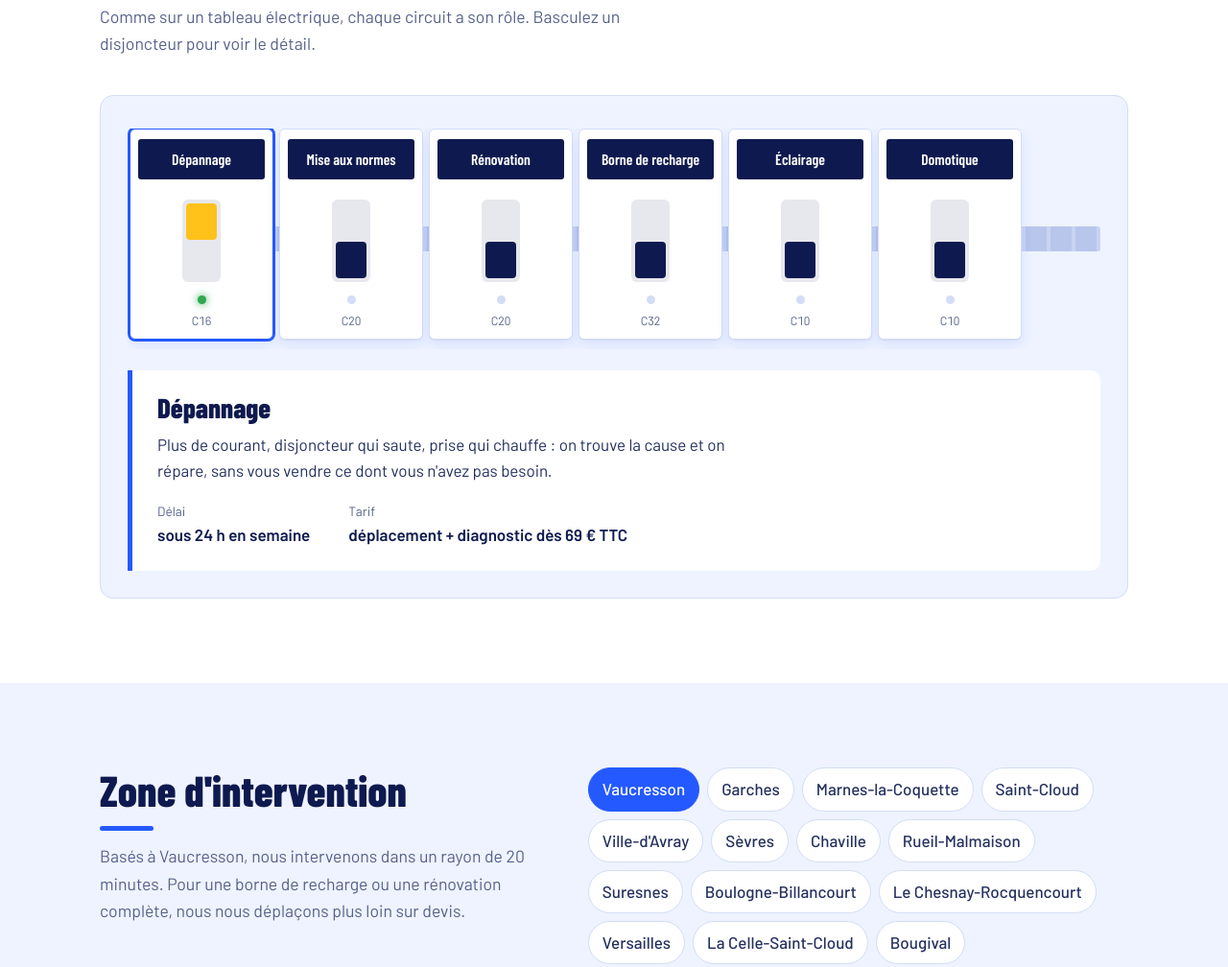
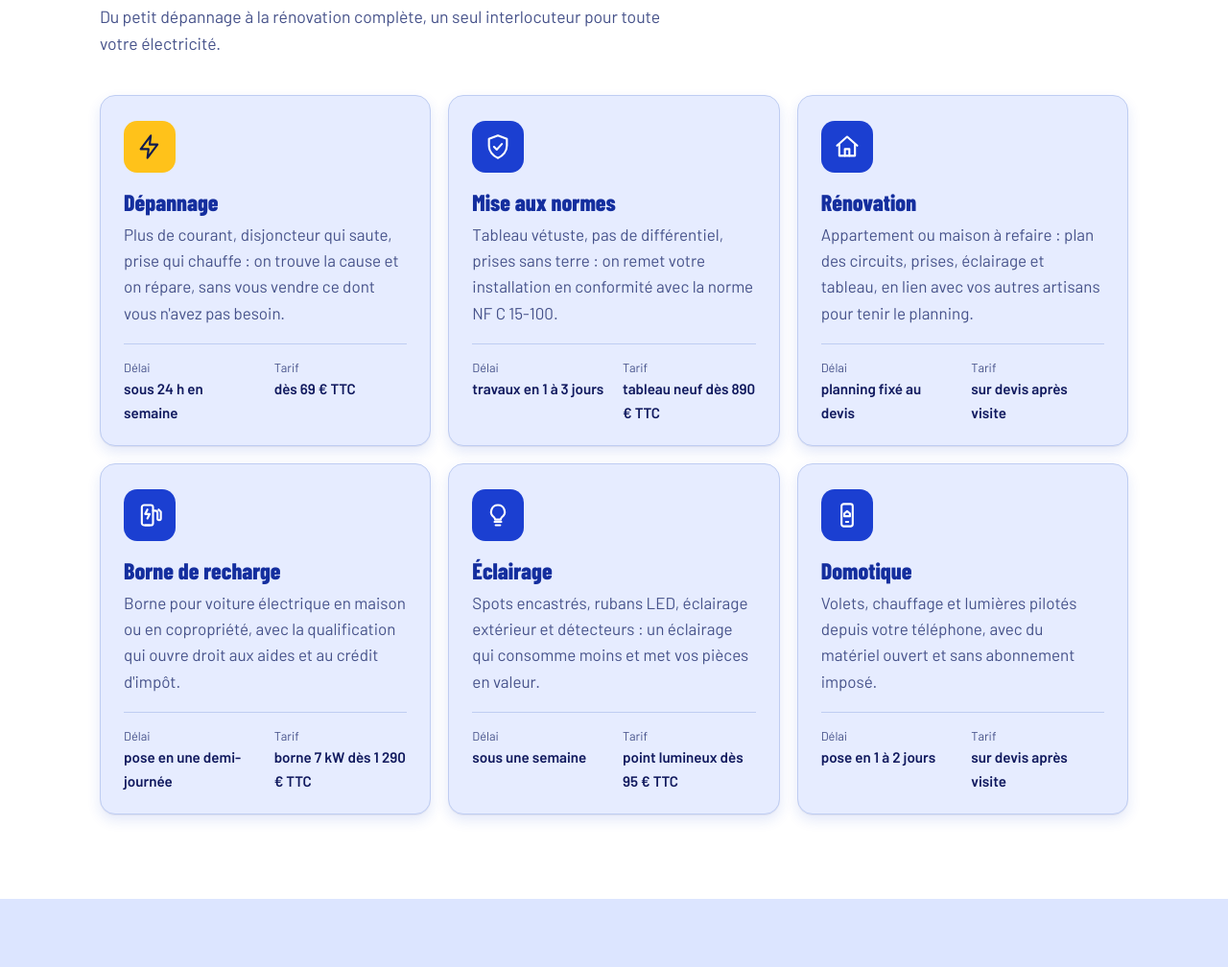
Before and after one commit to Moussa-data/portfolio-dev-fullstack, a plain HTML site: page demo/electricien/index.html in a window 1280 px wide. Shown: the part 1007-2015 px from the top of the page at 96% size. Drawn offline with Linux system fonts and the light colour scheme.

Commit message:
Démo électricien : services en cartes avec icônes, bleus plus profonds
Co-Authored-By: Claude Opus 5.5 <noreply@anthropic.com>
Claude-Session: https://claude.ai/code/session_01XoEdrcqzYAEgVNLdrRUv9T

```diff
--- a/demo/electricien/app.js
+++ b/demo/electricien/app.js
@@ -1,8 +1,7 @@
 /* =============================================================
    Atelier Ampère — interactions
    1. Bouton mode sombre / mode clair (choix mémorisé)
-   2. Tableau électrique : un disjoncteur = un service
-   3. Formulaire de devis : vérification des champs (démo, rien n'est envoyé)
+   2. Formulaire de devis : vérification des champs (démo, rien n'est envoyé)
    ============================================================= */
 
 document.addEventListener('DOMContentLoaded', function () {
@@ -24,71 +23,7 @@ document.addEventListener('DOMContentLoaded', function () {
     });
   }
 
-  // ---------- 2. Tableau électrique ----------
-  var services = {
-    depannage: {
-      titre: 'Dépannage',
-      texte: "Plus de courant, disjoncteur qui saute, prise qui chauffe : on trouve la cause et on répare, sans vous vendre ce dont vous n'avez pas besoin.",
-      delai: 'sous 24 h en semaine',
-      tarif: 'déplacement + diagnostic dès 69 € TTC'
-    },
-    normes: {
-      titre: 'Mise aux normes',
-      texte: "Tableau vétuste, pas de différentiel, prises sans terre : on remet votre installation en conformité avec la norme NF C 15-100, pièce par pièce si besoin.",
-      delai: 'devis sous 48 h, travaux en 1 à 3 jours',
-      tarif: 'tableau neuf posé dès 890 € TTC'
-    },
-    renovation: {
-      titre: 'Rénovation',
-      texte: "Appartement ou maison à refaire : plan des circuits, saignées, prises, éclairage et tableau. On travaille avec vos autres artisans pour respecter le planning.",
-      delai: 'selon surface, planning fixé au devis',
-      tarif: 'sur devis après visite'
-    },
-    borne: {
-      titre: 'Borne de recharge',
-      texte: "Installation d'une borne pour voiture électrique en maison ou en copropriété, avec la qualification qui vous ouvre droit aux aides et au crédit d'impôt.",
-      delai: 'pose en une demi-journée',
-      tarif: 'borne 7 kW posée dès 1 290 € TTC'
-    },
-    eclairage: {
-      titre: 'Éclairage',
-      texte: "Spots encastrés, rubans LED, éclairage extérieur et détecteurs : un éclairage qui consomme moins et qui met vos pièces en valeur.",
-      delai: 'intervention sous une semaine',
-      tarif: 'point lumineux dès 95 € TTC'
-    },
-    domotique: {
-      titre: 'Domotique',
-      texte: "Volets, chauffage et lumières pilotés depuis votre téléphone, programmation des absences et suivi de consommation. On installe du matériel ouvert, pas d'abonnement imposé.",
-      delai: 'étude puis pose en 1 à 2 jours',
-      tarif: 'sur devis après visite'
-    }
-  };
-
-  var modules = document.querySelectorAll('.module');
-  var detail = document.getElementById('detailService');
-
-  if (modules.length && detail) {
-    var afficher = function (cle) {
-      var s = services[cle];
-      if (!s) return;
-      detail.querySelector('.detail-titre').textContent = s.titre;
-      detail.querySelector('.detail-texte').textContent = s.texte;
-      var dd = detail.querySelectorAll('.detail-infos dd');
-      dd[0].textContent = s.delai;
-      dd[1].textContent = s.tarif;
-    };
-
-    modules.forEach(function (module) {
-      module.addEventListener('click', function () {
-        // Un seul circuit allumé à la fois
-        modules.forEach(function (m) { m.setAttribute('aria-pressed', 'false'); });
-        module.setAttribute('aria-pressed', 'true');
-        afficher(module.dataset.service);
-      });
-    });
-  }
-
-  // ---------- 3. Formulaire de devis ----------
+  // ---------- 2. Formulaire de devis ----------
   var formulaire = document.getElementById('formulaireDevis');
   if (formulaire) {
     var merci = document.getElementById('merci');
--- a/demo/electricien/index.html
+++ b/demo/electricien/index.html
@@ -17,7 +17,7 @@
       document.documentElement.setAttribute('data-theme', theme);
     })();
   </script>
-  <link rel="stylesheet" href="style.css?v=4">
+  <link rel="stylesheet" href="style.css?v=7">
 </head>
 <body>
 
@@ -88,62 +88,68 @@
       </div>
     </section>
 
-    <!-- ================= SERVICES : le tableau électrique ================= -->
+    <!-- ================= SERVICES : cartes avec icônes ================= -->
     <section class="section" id="services">
       <div class="conteneur">
         <h2>Nos services</h2>
-        <p class="section-intro">Comme sur un tableau électrique, chaque circuit a son rôle. Basculez un disjoncteur pour voir le détail.</p>
+        <p class="section-intro">Du petit dépannage à la rénovation complète, un seul interlocuteur pour toute votre électricité.</p>
 
-        <div class="tableau">
-          <div class="tableau-rail" role="group" aria-label="Services">
-            <button type="button" class="module" data-service="depannage" aria-pressed="true" aria-controls="detailService">
-              <span class="etiquette">Dépannage</span>
-              <span class="module-corps"><span class="manette"></span></span>
-              <span class="module-voyant" aria-hidden="true"></span>
-              <span class="module-calibre" aria-hidden="true">C16</span>
-            </button>
-            <button type="button" class="module" data-service="normes" aria-pressed="false" aria-controls="detailService">
-              <span class="etiquette">Mise aux normes</span>
-              <span class="module-corps"><span class="manette"></span></span>
-              <span class="module-voyant" aria-hidden="true"></span>
-              <span class="module-calibre" aria-hidden="true">C20</span>
-            </button>
-            <button type="button" class="module" data-service="renovation" aria-pressed="false" aria-controls="detailService">
-              <span class="etiquette">Rénovation</span>
-              <span class="module-corps"><span class="manette"></span></span>
-              <span class="module-voyant" aria-hidden="true"></span>
-              <span class="module-calibre" aria-hidden="true">C20</span>
-            </button>
-            <button type="button" class="module" data-service="borne" aria-pressed="false" aria-controls="detailService">
-              <span class="etiquette">Borne de recharge</span>
-              <span class="module-corps"><span class="manette"></span></span>
-              <span class="module-voyant" aria-hidden="true"></span>
-              <span class="module-calibre" aria-hidden="true">C32</span>
-            </button>
-            <button type="button" class="module" data-service="eclairage" aria-pressed="false" aria-controls="detailService">
-              <span class="etiquette">Éclairage</span>
-              <span class="module-corps"><span class="manette"></span></span>
-              <span class="module-voyant" aria-hidden="true"></span>
-              <span class="module-calibre" aria-hidden="true">C10</span>
-            </button>
-            <button type="button" class="module" data-service="domotique" aria-pressed="false" aria-controls="detailService">
-              <span class="etiquette">Domotique</span>
-              <span class="module-corps"><span class="manette"></span></span>
-              <span class="module-voyant" aria-hidden="true"></span>
-              <span class="module-calibre" aria-hidden="true">C10</span>
-            </button>
-          </div>
-
-          <div class="detail" id="detailService" aria-live="polite">
-            <!-- Rempli par app.js ; contenu par défaut si JavaScript est désactivé -->
-            <h3 class="detail-titre">Dépannage</h3>
-            <p class="detail-texte">Plus de courant, disjoncteur qui saute, prise qui chauffe : on trouve la cause et on répare, sans vous vendre ce dont vous n'avez pas besoin.</p>
-            <dl class="detail-infos">
+        <ul class="services">
+          <li class="service">
+            <span class="service-icone" aria-hidden="true"><svg viewBox="0 0 24 24"><path d='M13 2 4 14h7l-1 8 9-12h-7l1-8z'/></svg></span>
+            <h3>Dépannage</h3>
+            <p>Plus de courant, disjoncteur qui saute, prise qui chauffe : on trouve la cause et on répare, sans vous vendre ce dont vous n'avez pas besoin.</p>
+            <dl class="service-infos">
               <div><dt>Délai</dt><dd>sous 24 h en semaine</dd></div>
-              <div><dt>Tarif</dt><dd>déplacement + diagnostic dès 69 € TTC</dd></div>
+              <div><dt>Tarif</dt><dd>dès 69 € TTC</dd></div>
             </dl>
-          </div>
-        </div>
+          </li>
+          <li class="service">
+            <span class="service-icone" aria-hidden="true"><svg viewBox="0 0 24 24"><path d='M12 2 4 5v6c0 5 3.4 9.3 8 11 4.6-1.7 8-6 8-11V5l-8-3z'/><path d='m8.5 12 2.5 2.5 4.5-5'/></svg></span>
+            <h3>Mise aux normes</h3>
+            <p>Tableau vétuste, pas de différentiel, prises sans terre : on remet votre installation en conformité avec la norme NF C 15-100.</p>
+            <dl class="service-infos">
+              <div><dt>Délai</dt><dd>travaux en 1 à 3 jours</dd></div>
+              <div><dt>Tarif</dt><dd>tableau neuf dès 890 € TTC</dd></div>
+            </dl>
+          </li>
+          <li class="service">
+            <span class="service-icone" aria-hidden="true"><svg viewBox="0 0 24 24"><path d='M3 11 12 3l9 8'/><path d='M5 10v10h14V10'/><path d='M10 20v-6h4v6'/></svg></span>
+            <h3>Rénovation</h3>
+            <p>Appartement ou maison à refaire : plan des circuits, prises, éclairage et tableau, en lien avec vos autres artisans pour tenir le planning.</p>
+            <dl class="service-infos">
+              <div><dt>Délai</dt><dd>planning fixé au devis</dd></div>
+              <div><dt>Tarif</dt><dd>sur devis après visite</dd></div>
+            </dl>
+          </li>
+          <li class="service">
+            <span class="service-icone" aria-hidden="true"><svg viewBox="0 0 24 24"><rect x='5' y='3' width='10' height='18' rx='2'/><path d='M8 21h4M15 8h2a2 2 0 0 1 2 2v5a1.5 1.5 0 0 0 3 0V9l-2-2'/><path d='m10 7-2 4h4l-2 4'/></svg></span>
+            <h3>Borne de recharge</h3>
+            <p>Borne pour voiture électrique en maison ou en copropriété, avec la qualification qui ouvre droit aux aides et au crédit d'impôt.</p>
+            <dl class="service-infos">
+              <div><dt>Délai</dt><dd>pose en une demi-journée</dd></div>
+              <div><dt>Tarif</dt><dd>borne 7 kW dès 1 290 € TTC</dd></div>
+            </dl>
+          </li>
+          <li class="service">
+            <span class="service-icone" aria-hidden="true"><svg viewBox="0 0 24 24"><path d='M9 18h6M10 21h4'/><path d='M12 3a6 6 0 0 0-3.5 10.9c.6.5 1 1.2 1 2.1h5c0-.9.4-1.6 1-2.1A6 6 0 0 0 12 3z'/></svg></span>
+            <h3>Éclairage</h3>
+            <p>Spots encastrés, rubans LED, éclairage extérieur et détecteurs : un éclairage qui consomme moins et met vos pièces en valeur.</p>
+            <dl class="service-infos">
+              <div><dt>Délai</dt><dd>sous une semaine</dd></div>
+              <div><dt>Tarif</dt><dd>point lumineux dès 95 € TTC</dd></div>
+            </dl>
+          </li>
+          <li class="service">
+            <span class="service-icone" aria-hidden="true"><svg viewBox="0 0 24 24"><rect x='7' y='2' width='10' height='20' rx='2'/><path d='M11 18h2'/><path d='M9.5 10.5 12 8.5l2.5 2V13h-5z'/></svg></span>
+            <h3>Domotique</h3>
+            <p>Volets, chauffage et lumières pilotés depuis votre téléphone, avec du matériel ouvert et sans abonnement imposé.</p>
+            <dl class="service-infos">
+              <div><dt>Délai</dt><dd>pose en 1 à 2 jours</dd></div>
+              <div><dt>Tarif</dt><dd>sur devis après visite</dd></div>
+            </dl>
+          </li>
+        </ul>
       </div>
     </section>
 
@@ -279,6 +285,6 @@
     </div>
   </footer>
 
-  <script src="app.js?v=1"></script>
+  <script src="app.js?v=2"></script>
 </body>
 </html>
--- a/demo/electricien/style.css
+++ b/demo/electricien/style.css
@@ -1,6 +1,6 @@
 /* =============================================================
    Atelier Ampère — site vitrine de démonstration
-   Thèmes : clair (béton) et sombre (tableau de nuit)
+   Thèmes : clair (blanc et bleu électrique) et sombre (bleu nuit)
    Couleurs inspirées des fils électriques : phase (marron),
    neutre (bleu), terre (vert/jaune) + jaune « sécurité ».
    ============================================================= */
@@ -14,32 +14,32 @@
 :root,
 [data-theme="clair"] {
   --fond: #FFFFFF;
-  --fond-alt: #EEF3FF;      /* bleu très clair */
-  --surface: #F5F8FF;
-  --encre: #0E1A4F;         /* bleu encre */
-  --texte: #24305E;
-  --texte-doux: #56618A;
-  --trait: #D3DDF5;
-  --bleu: #2459FF;          /* bleu électrique */
-  --bleu-fonce: #1336C9;
-  --bleu-clair: #DCE6FF;
+  --fond-alt: #DCE5FF;      /* bleu clair bien marqué */
+  --surface: #E8EEFF;
+  --encre: #10195E;         /* bleu marine profond */
+  --texte: #1E2A66;
+  --texte-doux: #46528A;
+  --trait: #BFCDF2;
+  --bleu: #1B3FD1;          /* bleu roi */
+  --bleu-fonce: #142E9E;
+  --bleu-clair: #D2DDFF;
   --jaune: #FFC21A;
   --neutre: #2F6FDB;
   --phase: #A0622D;
   --terre: #2FA84F;
-  --boitier: #FFFFFF;
+  --boitier: #E6ECFF;       /* cartes teintées bleu */
   --rail: #B8C6EC;
   --etiquette: #0E1A4F;
   --etiquette-texte: #FFFFFF;
-  --hero-fond: linear-gradient(135deg, #2459FF 0%, #1336C9 55%, #0E1A4F 100%);
-  --ombre-module: 0 1px 0 rgba(14, 26, 79, .06), 0 6px 14px rgba(36, 89, 255, .10);
+  --hero-fond: linear-gradient(135deg, #1B3FD1 0%, #142C9A 50%, #0B1450 100%);
+  --ombre-module: 0 1px 0 rgba(16, 25, 94, .06), 0 6px 14px rgba(27, 63, 209, .12);
   color-scheme: light;
 }
 
 [data-theme="sombre"] {
-  --fond: #0A0F2E;
-  --fond-alt: #0F1640;
-  --surface: #141C4D;
+  --fond: #070B26;
+  --fond-alt: #0C1238;
+  --surface: #111A4C;
   --encre: #F2F5FF;
   --texte: #D3DAF5;
   --texte-doux: #98A3CE;
@@ -51,11 +51,11 @@
   --neutre: #6C9BF0;
   --phase: #C98A55;
   --terre: #4CC96C;
-  --boitier: #1A2358;
+  --boitier: #152059;
   --rail: #2C3880;
   --etiquette: #F2F5FF;
   --etiquette-texte: #0A0F2E;
-  --hero-fond: linear-gradient(135deg, #1D3FD6 0%, #14278F 55%, #0A0F2E 100%);
+  --hero-fond: linear-gradient(135deg, #1832B0 0%, #101F78 50%, #070B26 100%);
   --ombre-module: 0 1px 0 rgba(0, 0, 0, .4);
   color-scheme: dark;
 }
@@ -179,68 +179,30 @@ h3 { font-size: 1.35rem; font-weight: 600; }
 .section-alt { background: var(--fond-alt); }
 .section-intro { max-width: 60ch; color: var(--texte-doux); margin: 12px 0 0; font-size: 1.1rem; }
 
-/* ---------- Le tableau électrique ---------- */
-.tableau {
-  margin-top: 40px;
-  background: var(--fond-alt);
-  border: 1px solid var(--trait);
-  border-radius: 14px;
-  padding: 34px 28px 28px;
+/* ---------- Services : cartes ---------- */
+.services { list-style: none; margin: 40px 0 0; padding: 0; display: grid; grid-template-columns: repeat(3, 1fr); gap: 18px; }
+.service {
+  display: flex; flex-direction: column;
+  background: var(--boitier); border: 1px solid var(--trait); border-radius: 16px;
+  padding: 26px 24px 22px; box-shadow: var(--ombre-module);
+  transition: border-color .15s;
 }
-.tableau-rail {
-  display: flex; gap: 6px; overflow-x: auto; padding: 0 2px 10px;
-  position: relative;
+.service:hover { border-color: var(--bleu); }
+.service-icone {
+  width: 54px; height: 54px; border-radius: 14px;
+  display: grid; place-items: center;
+  background: var(--bleu); color: #fff;
+  margin-bottom: 18px;
 }
-/* le rail DIN métallique derrière les modules */
-.tableau-rail::before {
-  content: ""; position: absolute; left: 0; right: 0; top: 50%; height: 26px; transform: translateY(-50%);
-  background: repeating-linear-gradient(90deg, var(--rail) 0 22px, color-mix(in srgb, var(--rail) 70%, transparent) 22px 26px);
-  border-radius: 3px; z-index: 0;
-}
-.module {
-  position: relative; z-index: 1; flex: 1 1 0;
-  min-width: 100px; max-width: 150px; height: 220px;
-  background: var(--boitier); border: 1px solid var(--trait); border-radius: 6px;
-  box-shadow: var(--ombre-module);
-  display: grid; grid-template-rows: 54px 1fr 20px 22px; justify-items: center; align-items: center;
-  padding: 10px 8px 8px; cursor: pointer; font-family: inherit; color: var(--texte);
-}
-.etiquette {
-  align-self: start; width: 100%;
-  background: var(--etiquette); color: var(--etiquette-texte);
-  font-family: "Barlow Condensed", sans-serif; font-weight: 600; font-size: .98rem; line-height: 1.1;
-  padding: 6px 4px; border-radius: 3px; text-align: center;
-  min-height: 42px; display: grid; place-items: center;
-}
-.module-corps {
-  width: 40px; height: 86px; border-radius: 6px;
-  background: color-mix(in srgb, var(--encre) 10%, var(--boitier));
-  position: relative;
-}
-.manette {
-  position: absolute; left: 4px; right: 4px; height: 38px; bottom: 4px;
-  background: var(--encre); border-radius: 4px;
-  transition: bottom .18s cubic-bezier(.3, 1.4, .5, 1), background-color .18s;
-}
-.module[aria-pressed="true"] .manette { bottom: 44px; background: var(--jaune); }
-.module[aria-pressed="true"] { border-color: var(--bleu); box-shadow: 0 0 0 2px var(--bleu), var(--ombre-module); }
-.module-voyant { width: 9px; height: 9px; border-radius: 50%; background: var(--trait); transition: background-color .18s, box-shadow .18s; }
-.module[aria-pressed="true"] .module-voyant { background: var(--terre); box-shadow: 0 0 8px var(--terre); }
-.module-calibre { font-size: .78rem; color: var(--texte-doux); font-variant-numeric: tabular-nums; }
-.module:hover .module-corps { background: color-mix(in srgb, var(--encre) 16%, var(--boitier)); }
-
-.detail {
-  margin-top: 22px; padding: 24px 26px;
-  border-left: 5px solid var(--bleu);
-  background: var(--boitier);
-  border-radius: 0 10px 10px 0;
-  min-height: 170px;
-}
-.detail-titre { font-size: 1.8rem; font-weight: 800; }
-.detail-texte { margin: 10px 0 18px; max-width: 64ch; }
-.detail-infos { display: flex; flex-wrap: wrap; gap: 10px 40px; margin: 0; }
-.detail-infos dt { font-size: .85rem; color: var(--texte-doux); }
-.detail-infos dd { margin: 0; font-weight: 600; color: var(--encre); }
+.service-icone svg { width: 28px; height: 28px; fill: none; stroke: currentColor; stroke-width: 1.8; stroke-linecap: round; stroke-linejoin: round; }
+.service:first-child .service-icone { background: var(--jaune); color: #0E1A4F; } /* l'urgence se repère au premier coup d'œil */
+.service h3 { font-size: 1.5rem; font-weight: 800; }
+.service p { margin: 8px 0 18px; color: var(--texte-doux); flex: 1; }
+.service-infos { display: grid; grid-template-columns: 1fr 1fr; gap: 10px 18px; margin: 0; padding-top: 14px; border-top: 1px solid var(--trait); }
+.service h3 { color: var(--bleu-fonce); }
+[data-theme="sombre"] .service h3 { color: var(--encre); }
+.service-infos dt { font-size: .8rem; color: var(--texte-doux); }
+.service-infos dd { margin: 0; font-weight: 600; color: var(--encre); font-size: .95rem; }
 
 /* ---------- Zone ---------- */
 .zone-grille { display: grid; grid-template-columns: .9fr 1.1fr; gap: 48px; align-items: start; }
@@ -306,6 +268,7 @@ h3 { font-size: 1.35rem; font-weight: 600; }
 @media (max-width: 900px) {
   .hero-grille, .zone-grille, .devis-grille { grid-template-columns: 1fr; }
   .hero-fils { display: none; }
+  .services { grid-template-columns: 1fr 1fr; }
   .etapes { grid-template-columns: 1fr 1fr; gap: 36px 0; }
   .etapes li:nth-child(2)::before { display: none; }
   .garanties { grid-template-columns: 1fr; gap: 16px; }
@@ -321,8 +284,7 @@ h3 { font-size: 1.35rem; font-weight: 600; }
   .etapes { grid-template-columns: 1fr; }
   .etapes li::before { display: none; }
   .formulaire { grid-template-columns: 1fr; padding: 20px; }
-  .tableau { padding: 26px 14px 18px; }
-  .module { min-width: 92px; height: 200px; }
+  .services { grid-template-columns: 1fr; }
 }
 @media (prefers-reduced-motion: reduce) {
   * { transition: none !important; scroll-behavior: auto !important; }
```
